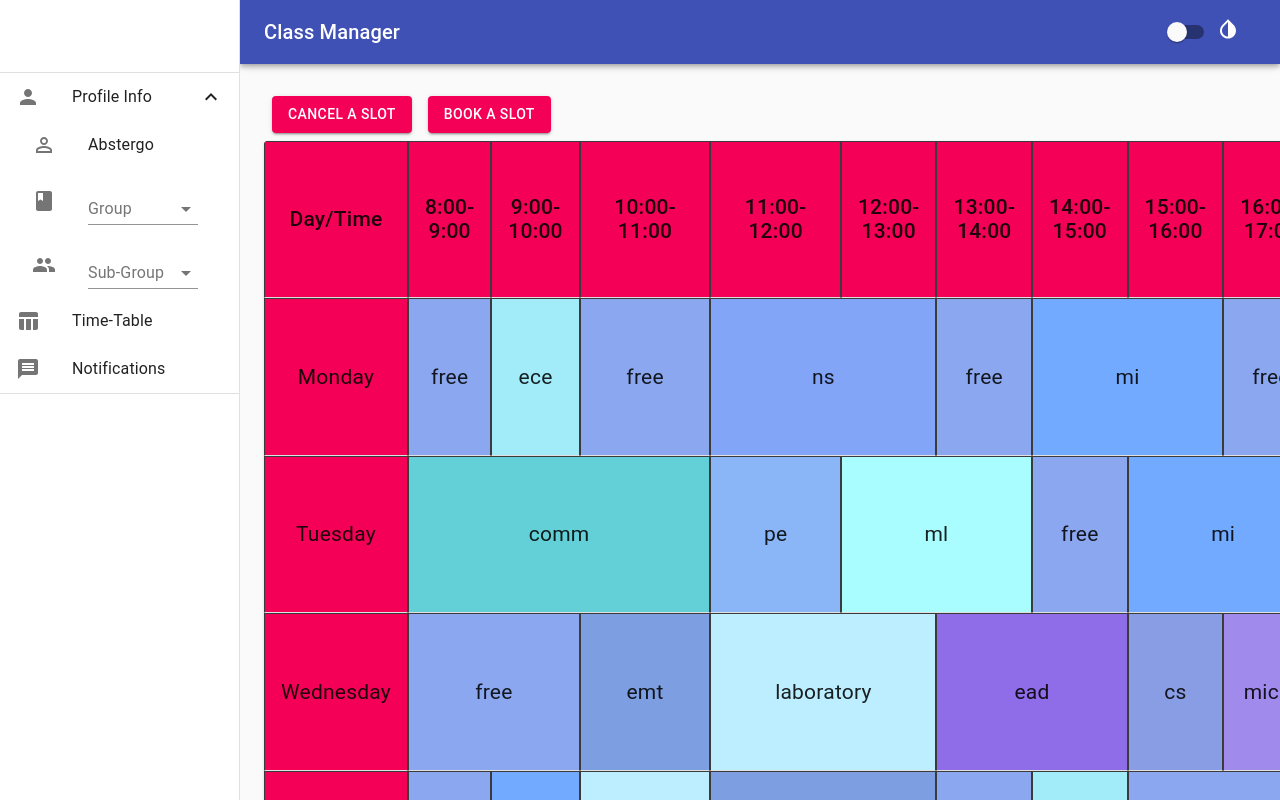
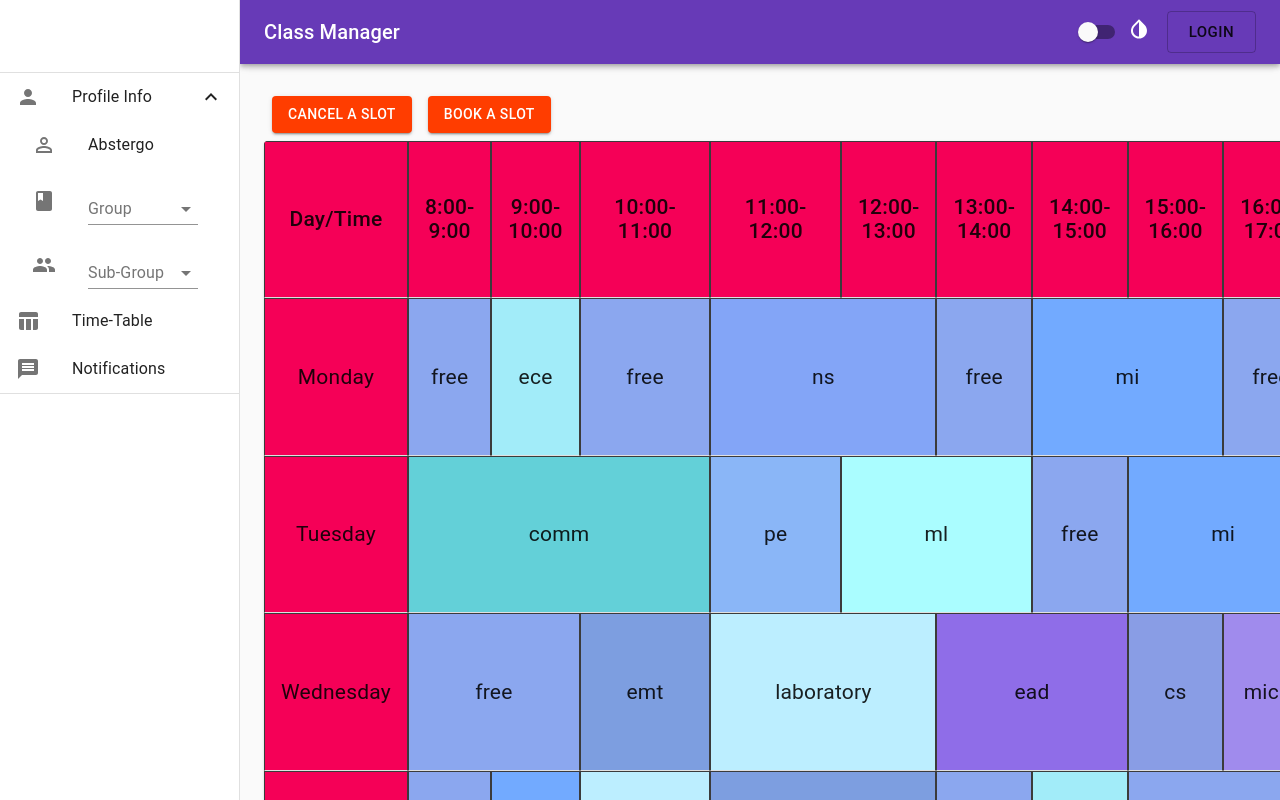
Before and after one commit to codingsamurai-10/class-manager-frontend, a React (Create React App) app: page / in a window 1280 px wide. Shown: the top 800 px of the page. Built offline with nearby package versions, Linux system fonts and the light colour scheme.

Commit message:
Added Login button and changed light theme

```diff
--- a/src/containers/NavBar.js
+++ b/src/containers/NavBar.js
@@ -32,7 +32,7 @@ import SwitchUI from '@material-ui/core/Switch'
 import FormControlLabel from '@material-ui/core/FormControlLabel'
 import { CustomThemeContext } from '../themes/customThemeProvider';
 import Routing from '../Routing';
-import { FormControl, InputLabel, MenuItem, Select } from '@material-ui/core';
+import { Button, FormControl, InputLabel, MenuItem, Select } from '@material-ui/core';
 
 const drawerWidth = 240;
 
@@ -68,6 +68,7 @@ const useStyles = makeStyles((theme) => ({
   formControl: {
     minWidth: 110
   },
+
   // necessary for content to be below app bar
   toolbar: theme.mixins.toolbar,
   drawerPaper: {
@@ -196,7 +197,7 @@ function ResponsiveDrawer(props) {
   return (
     <div className={classes.root}>
       <CssBaseline />
-      <AppBar position="fixed" className={classes.appBar}>
+      <AppBar position="fixed"  className={classes.appBar}>
         <Toolbar>
           <IconButton
             color="inherit"
@@ -214,6 +215,7 @@ function ResponsiveDrawer(props) {
             control={<SwitchUI color='secondary' checked={isDark} onChange={handleThemeChange} />}
             label={<InvertColorsIcon />}
           />
+          <Button variant='outlined'  size='large' href='#'>Login</Button>
         </Toolbar>
       </AppBar>
       <nav className={classes.drawer} aria-label="mailbox folders">
--- a/src/themes/customThemeProvider.js
+++ b/src/themes/customThemeProvider.js
@@ -4,14 +4,14 @@ import getTheme from './getTheme'
 
 export const CustomThemeContext = React.createContext(
   {
-    currentTheme: 'light',
+    currentTheme: 'normal',
     setTheme: null,
   },
 )
 
 const CustomThemeProvider = (props) => {
   const { children } = props
-  const currentTheme = localStorage.getItem('appTheme') || 'light'
+  const currentTheme = localStorage.getItem('appTheme') || 'normal'
   const [themeName, _setThemeName] = useState(currentTheme)
   const theme = getTheme(themeName)
 
--- a/src/themes/getTheme.js
+++ b/src/themes/getTheme.js
@@ -1,8 +1,8 @@
-import { createMuiTheme } from '@material-ui/core'
 import dark from './dark'
-const light = createMuiTheme({})
+import normal from './normal'
+
 const themes = {
-  light,
+  normal,
   dark,
 }
 
--- /dev/null
+++ b/src/themes/normal.js
@@ -0,0 +1,21 @@
+import { createMuiTheme } from '@material-ui/core/styles'
+import { red, deepPurple, deepOrange } from '@material-ui/core/colors'
+
+
+// A custom theme for this app
+const theme = createMuiTheme({
+  palette: {
+    type: 'light',
+    primary: deepPurple,
+    secondary: deepOrange,
+    titleBar: {
+      main: '#555555',
+      contrastText: '#ffffff',
+    },
+    error: {
+      main: red.A400,
+    },
+  },
+})
+
+export default theme
```
